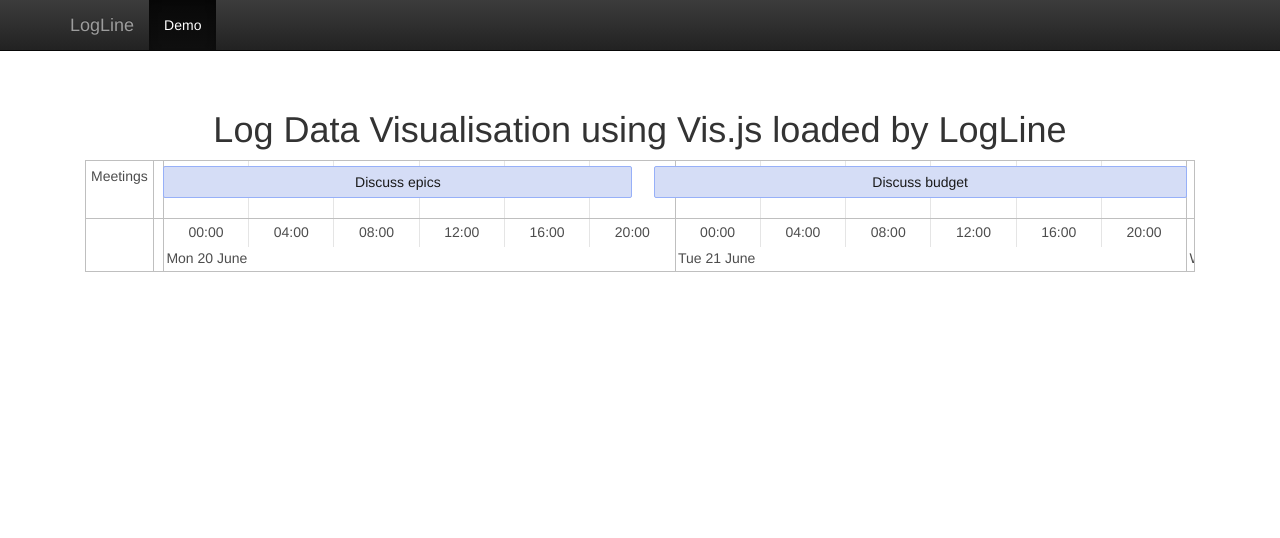
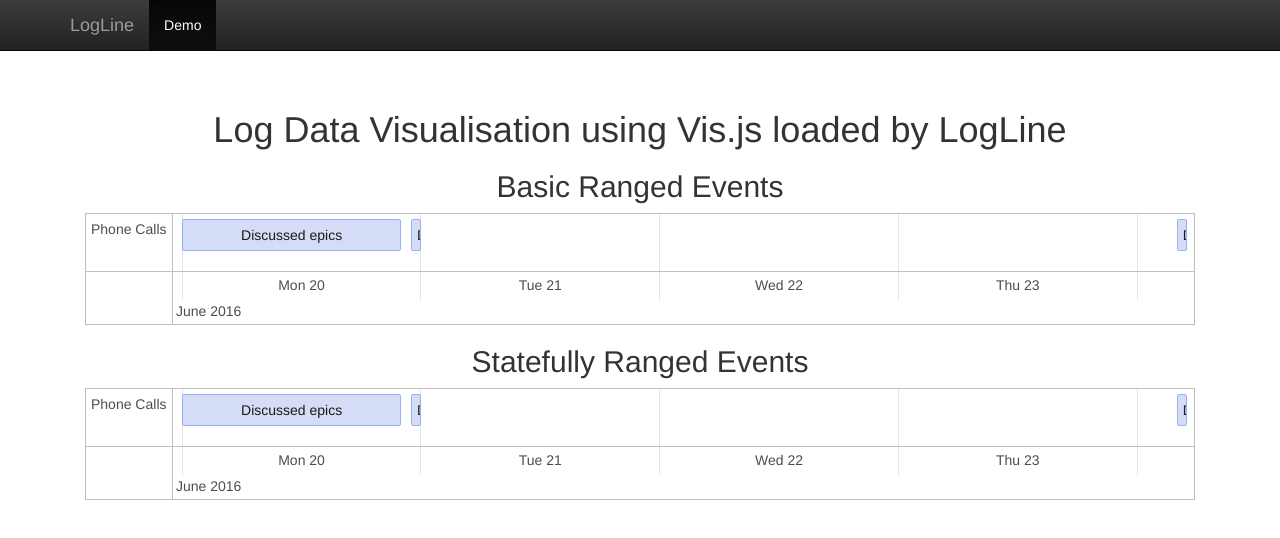
Before and after one commit to scipilot/logline, a website: page demo/index.html in a window 1280 px wide. Drawn offline with nearby package versions, Linux system fonts and the light colour scheme.

Commit message:
+ Demo 2, simplified.

```diff
--- a/demo/index.html
+++ b/demo/index.html
@@ -56,7 +56,10 @@
 
       <div class="welcome">
         <h1>Log Data Visualisation using Vis.js loaded by LogLine</h1>
+        <h2>Basic Ranged Events</h2>
         <div id="timeline-demo1"></div>
+        <h2>Statefully Ranged Events</h2>
+        <div id="timeline-demo2"></div>
       </div>
 
     </div><!-- /.container -->
@@ -94,12 +97,17 @@
 			{logId:		1,
 				start:	'2016-06-20T10:00:00+10:00',
 				end:	'2016-06-21T08:00:00+10:00',
-				title:	'Discuss epics'
+				title:	'Discussed epics'
 			},
 			{logId:		2,
 				start:	'2016-06-21T09:00:00+10:00',
-				end:	'2016-06-22T10:00:00+10:00',
-				title:	'Discuss budget'
+				end:	'2016-06-21T10:00:00+10:00',
+				title:	'Discussed budget'
+			},
+			{logId:		3,
+				start:	'2016-06-24T14:00:00+10:00',
+				end:	'2016-06-24T15:00:00+10:00',
+				title:	'Discussed coffee breaks'
 			},
 		];
 		// Send the data back to the timeline
@@ -108,11 +116,76 @@
 				family: 'D1',
 				dateField:'start', endDateField:'end',	// pre-ranged entities with two dates in one log
 				titleField: 'title',
-				logGroups: [''], 						// no types (all type are the same)
-				groupTitles:{'':'Meetings'},
-				cssClassMap:{'':'warning'},
-				// stack: true
-				//	onTimelineUpdated: onTimelineUpdated
+				//logGroups: [''], 						// no types (all type are the same)
+				groupTitles:{'':'Phone Calls'},
+				cssClassMap:{'':'info'},
+			},
+			data: data
+		});
+	}
+	// Initialise plugin from context (config, params from UI controls)
+	var jSPTimeline = $('#timeline-demo2');
+	jSPTimeline.scipilot_logline({
+			// API:{URL:				'//<?=$viewModel->apiUrl?>'},
+			unitId: 1,
+			since:  '2016-06-20T08:00:00+10:00',
+			until:  '2016-06-26T08:00:00+10:00',
+			dataProviders: [dpDemo2],
+		})
+		.scipilot_logline('load');
+
+	// Data-provider 2, an example of statefully ranged logs, with separate start and end events.
+	function dpDemo2(unitId, since, until, callback){
+
+		// This would be loaded by your ViewModel or API call
+		// Note how these aren't in a "nice" order, the plugin can handle any order.
+		var data = [
+			{logId:		1,
+				date:	'2016-06-20T10:00:00+10:00',
+				type: '',
+				state:	1
+			},
+			{logId:		2,
+				date:	'2016-06-21T08:00:00+10:00',
+				title:	'Discussed epics',
+				type: '',
+				state:	0
+			},
+			{logId:		3,
+				date:	'2016-06-21T09:00:00+10:00',
+				type: '',
+				state:	1
+			},
+			{logId:		4,
+				date:	'2016-06-21T10:00:00+10:00',
+				title:	'Discussed budget',
+				type: '',
+				state:	0
+			},
+			{logId:		5,
+				date:	'2016-06-24T14:00:00+10:00',
+				type: '',
+				state:	1
+			},
+			{logId:		6,
+				date:	'2016-06-24T15:00:00+10:00',
+				title:	'Discussed mandatory coffee breaks',
+				type: '',
+				state:	0
+			}
+		];
+		// Send the data back to the timeline
+		callback('success',{
+			meta:{
+				family: 'D2',
+				dateField:'date',						// state-ranged entities with one dates in two logs
+				stateField:'state',					// state-ranged entities with one dates in two logs
+				titleField: 'title',				// title is taken from the End log
+				logGroups: [''], 						// no log groups, but still need to specify it (ATM)
+				logGroupField: 'type',			//
+				rangedLogs: [''], 					// default logs are ranged.
+				groupTitles:{'':'Phone Calls'},
+				cssClassMap:{'':'info'},
 			},
 			data: data
 		});
```
Also changed, not shown: README.md.
